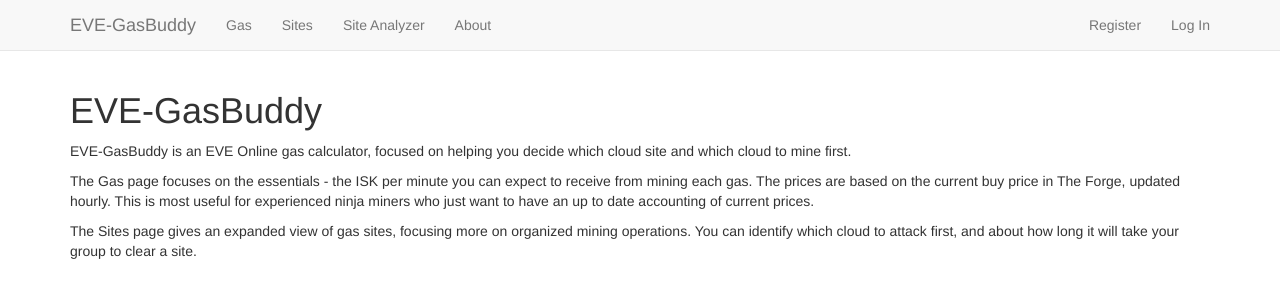
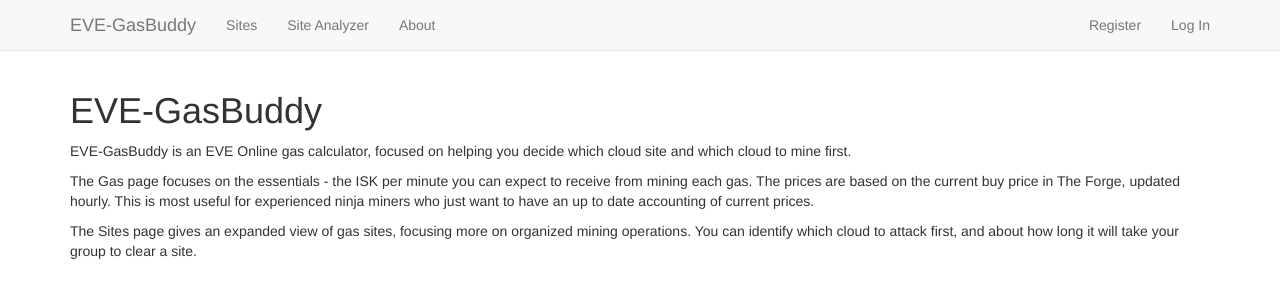
Before and after one commit to eric-oaktree/gasbuddy, a Django app: page /about/ in a window 1280 px wide. Shown: the top 300 px of the page. Run offline with Django 3.2, Linux system fonts and the light colour scheme; parts of the project's set-up code (start-up, migrations or seed data) failed here and were passed over; some libraries are stand-ins or nearby versions.

Commit message:
ui tweak

```diff
--- a/home/templates/home/topbar.html
+++ b/home/templates/home/topbar.html
@@ -43,7 +43,6 @@
 
         <div id="navbar" class="navbar-collapse collapse">
           <ul class="nav navbar-nav">
-            <li><a href="{% url 'home:home' %}">Gas</a></li>
             <li><a href="{% url 'home:sites' %}">Sites</a></li>
             <li><a href="{% url 'home:site_an' %}">Site Analyzer</a></li>
             <li><a href="{% url 'home:about' %}">About</a></li>
```
